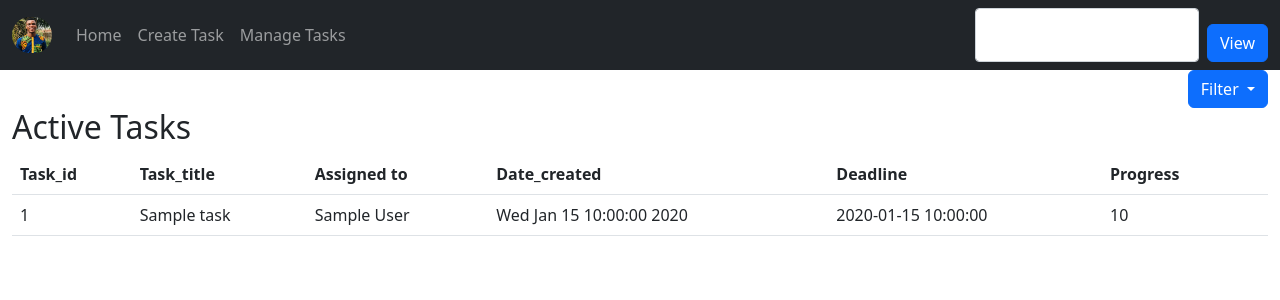
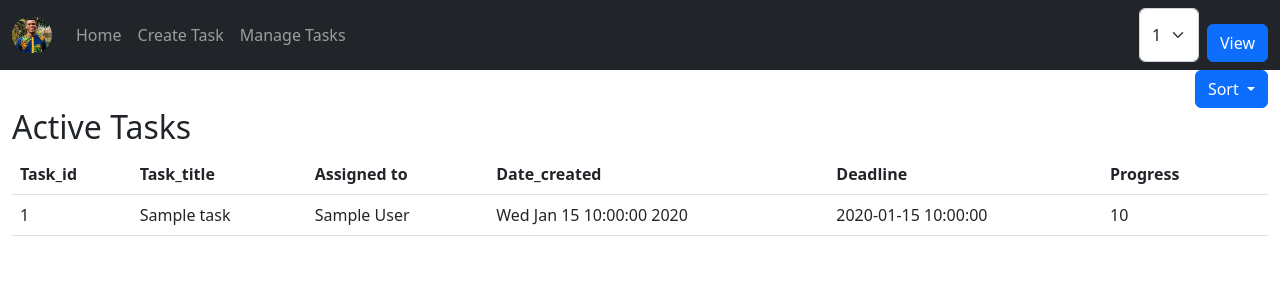
Before and after one commit to Faluyi/Introduction-to-backend-development, a Flask app: page /home in a window 1280 px wide. Shown: the top 300 px of the page. Run offline with Flask 2, Linux system fonts and the light colour scheme; the visitor is signed in with stand-in values (Sample User, id 1); a database or web service that is not in the repository returns one stand-in record (values such as "Sample title").

Commit message:
tasks can now be sorted or viewed by status or due date

```diff
--- a/app.py
+++ b/app.py
@@ -70,9 +70,8 @@ def logout():
 @app.get('/home')
 def home():
     if "user" in session:
-        tasks=[]
-        for x in task_repo.get_all_tasks():
-            tasks.append(x)
+        tasks = list(task_repo.get_all_tasks())
+        app.logger.info(tasks)
         return render_template('pages/home.html', tasks=tasks)
     else:
         flash(" Ooops,You aren't logged in! Log in and try again")
@@ -82,6 +81,7 @@ def home():
 @app.route('/task/create', methods=["POST","GET"])
 def create_task():
     if "user" in session:
+        tasks = list(task_repo.get_all_tasks())
         if request.method == "POST":
             user_id = request.form.get("user")
             user = user_repo.get_user_by_id(user_id)
@@ -101,7 +101,7 @@ def create_task():
 
             if check_id:
                 flash('Task creation failed!, try using another task id')
-                return render_template('/forms/create_task.html', users=users)
+                return render_template('/forms/create_task.html', users=users, tasks=tasks)
             else:
                 task = Task(id, name, assigned_to, date_assigned, deadline, progress, description)
                 created = task_repo.create_task(task)
@@ -111,10 +111,10 @@ def create_task():
                     return redirect(url_for("home"))
                 else:
                     flash ("Invalid details ")
-                    return render_template('/forms/create_task.html', users=users)
+                    return render_template('/forms/create_task.html', users=users, tasks=tasks)
         else:
             users = user_repo.get_all_users()
-            return render_template('/forms/create_task.html', users=users)
+            return render_template('/forms/create_task.html', users=users, tasks=tasks)
     else:
         flash(" Ooops,You aren't logged in! Log in and try again")
         return redirect(url_for('index'))
@@ -152,6 +152,17 @@ def update_progress():
         flash(" Ooops,You aren't logged in! Log in and try again")
         return redirect(url_for('index'))
 
+@app.post('/home/sorted')
+def sort_task():
+    if "user" in session:
+        sort_mode = request.form.get("sort_mode")
+        tasks = list(task_repo.sort_by(sort_mode))
+        app.logger.info(tasks)
+        return render_template('pages/home.html', tasks=tasks, sort_mode=sort_mode)
+    else:
+        flash(" Ooops,You aren't logged in! Log in and try again")
+        return redirect(url_for('index'))
+
 
 if __name__ =="__main__":
     app.run(debug=True)
--- a/db/models.py
+++ b/db/models.py
@@ -52,6 +52,11 @@ class TaskRepo:
             return self.collection.update_one(
            {"id": task_id}, {"$set": {"progress":progress}}).modified_count > 0
 
+    def sort_by(self, sort_mode):
+        if sort_mode == "status":
+            return self.collection.find().sort("progress")
+        elif sort_mode == "due_date":
+            return self.collection.find().sort("deadline")
 
 class User:
     def __init__(self, firstName, surname, email, pswd) -> None:
--- a/templates/forms/create_task.html
+++ b/templates/forms/create_task.html
@@ -27,7 +27,7 @@
               </div>
                 <div class="mb-3">
                     <label for="Deadline" class="form-label">Deadline:</label>
-                    <input type="datetime-local" class="form-control" id="Deadline"  name="Deadline" required>
+                    <input type="datetime-local" min="" class="form-control" id="Deadline"  name="Deadline" required>
                 </div>
                 <div class="mb-3">
                     <label for="progress" class="form-label">Progress:</label>
--- a/templates/layouts/base.html
+++ b/templates/layouts/base.html
@@ -43,12 +43,11 @@
                       </li>
                     </ul>
                     <form class="d-flex" action="/task/view_task", method="post">
-                        <input class="form-select-sm me-2 form-control" list="task_id" name="task_id" required>
-                        <datalist  id="task_id">
+                        <select class="form-select me-2 form-control" name="task_id" required>
                           {% for data in tasks %}
                             <option value="{{data["id"]}}">{{data["id"]}}</option>
                           {% endfor %}
-                        </datalist>
+                      </select>
                         <button type="submit" class="btn btn-primary mt-3">View </button>
                       </form>
 
--- a/templates/pages/home.html
+++ b/templates/pages/home.html
@@ -3,14 +3,17 @@
     {%block content%}
         <div class="dropdown text-end">
             <button type="button" class="btn btn-primary dropdown-toggle" data-bs-toggle="dropdown">
-              Filter
+              Sort
             </button>
+            <form action="/home/sorted" method="post">
             <div>
                 <ul class="dropdown-menu">
-                    <li><a class="dropdown-item" href="#"><input type="radio" class="form-check-input " id="radio1" name="optradio" value="option1" checked>Progress</a></li>
-                    <li><a class="dropdown-item" href="#"><input type="radio" class="form-check-input " id="radio1" name="optradio" value="option1" checked>Due date</a></li>
+                    <li><a class="dropdown-item" href="#"><input type="radio" class="form-check-input " id="radio1" name="sort_mode" value="status" {%if sort_mode=="status"%}checked{%endif%}>Status</a></li>
+                    <li><a class="dropdown-item" href="#"><input type="radio" class="form-check-input " id="radio1" name="sort_mode" value="due_date" {%if sort_mode=="due_date"%}checked{%endif%}>Due date</a></li>
+                    <button type="submit" class="dropdown-item btn btn-primary"> Apply</button>
                   </ul>
             </div>
+            </form>
         </div>
             <div class="table-header">
             <h2>Active Tasks</h2>
--- a/templates/pages/view_task.html
+++ b/templates/pages/view_task.html
@@ -35,7 +35,7 @@
                         <label for="progress" class="form-label">Progress:</label>
                             <select class="form-select" name="progress">
                                 <option value="In progress">In progress</option>
-                                <option value="completed">Completed</option>
+                                <option value="Completed">Completed</option>
                             </select>
                     </div>
                     <button type="submit" class="btn btn-primary">Submit</button>
```
